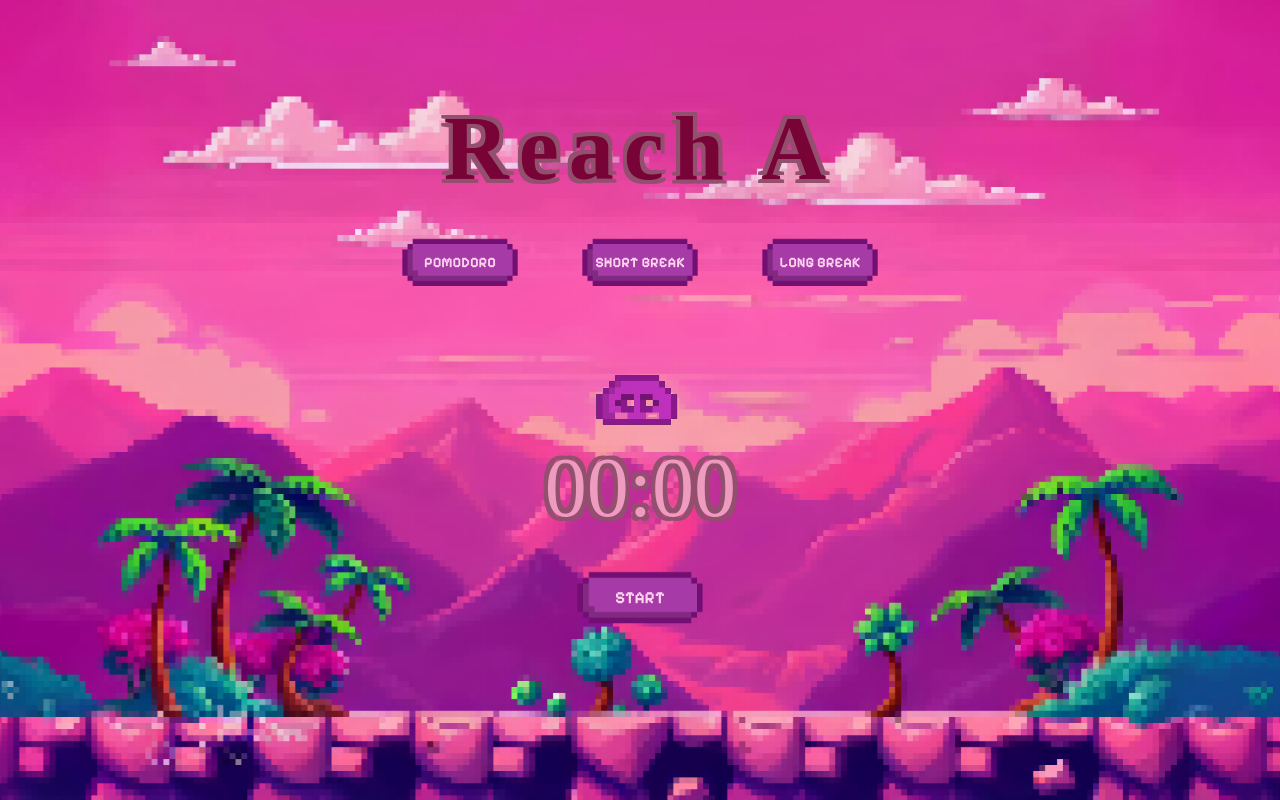
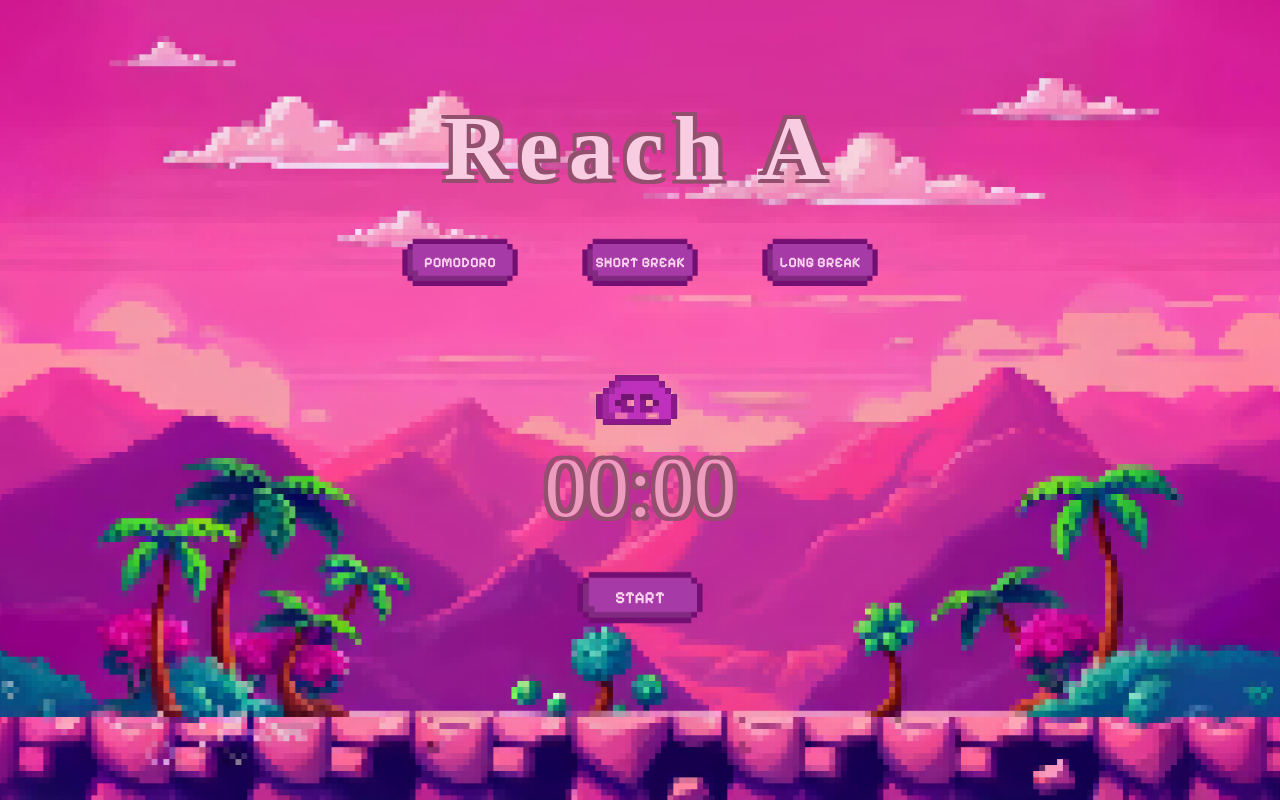
Before and after one commit to amanda-thi/reach-a-pomodoro-timer, a plain HTML site: page index.html in a window 1280 px wide. Drawn offline with Linux system fonts and the light colour scheme; a web font is replaced by a local one.

```diff
--- a/styles.css
+++ b/styles.css
@@ -44,7 +44,7 @@ body {
     4px -4px 0 #934f6e,
     -4px 4px 0 #934f6e,
     4px 4px 0 #934f6e;
-  color: hsl(333, 95%, 24%);
+  color: hsl(333, 79%, 89%);
 }
 
 .character img {
```
